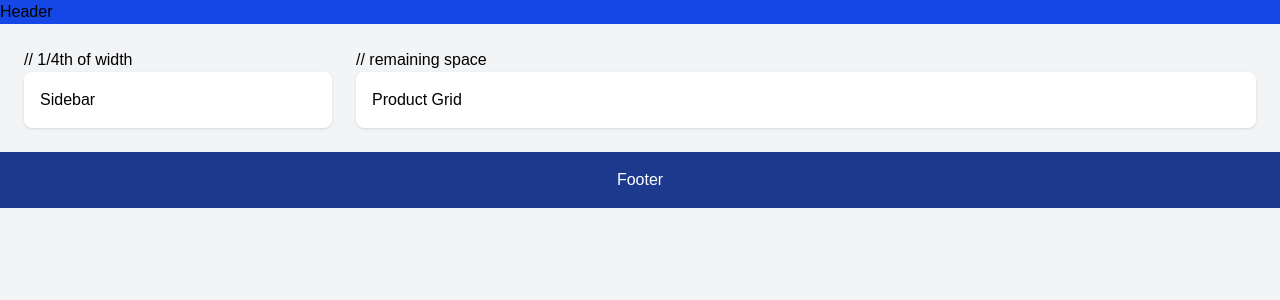
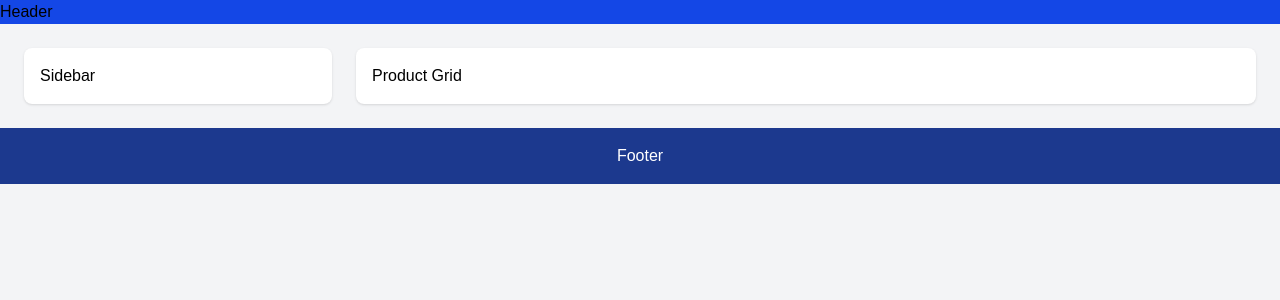
Before and after one commit to Surbhi07-23/whatbytes_assignment, a Next.js app: page / in a window 1280 px wide. Shown: the top 300 px of the page. Built offline with nearby package versions, Linux system fonts and the light colour scheme.

Commit message:
installed lucide-react

```diff
--- a/app/page.tsx
+++ b/app/page.tsx
@@ -9,11 +9,11 @@ export default function Home() {
       <Header/>
 
       <div className="max-w-7xl mx-auto flex gap-6 p-6">
-        <div className="w-1/4"> // 1/4th of width
+        <div className="w-1/4"> {/* 1/4th of width */}
           <Sidebar/>
         </div>
 
-        <div className="flex-1"> // remaining space
+        <div className="flex-1"> {/* remaining space */}
           <ProductGrid/>
         </div>
       </div>
--- a/package.json
+++ b/package.json
@@ -9,6 +9,7 @@
     "lint": "eslint"
   },
   "dependencies": {
+    "lucide-react": "^1.23.0",
     "next": "16.2.9",
     "react": "19.2.4",
     "react-dom": "19.2.4"
```
Also changed, not shown: 1 other file (tests, documents, lock files or other folders).
